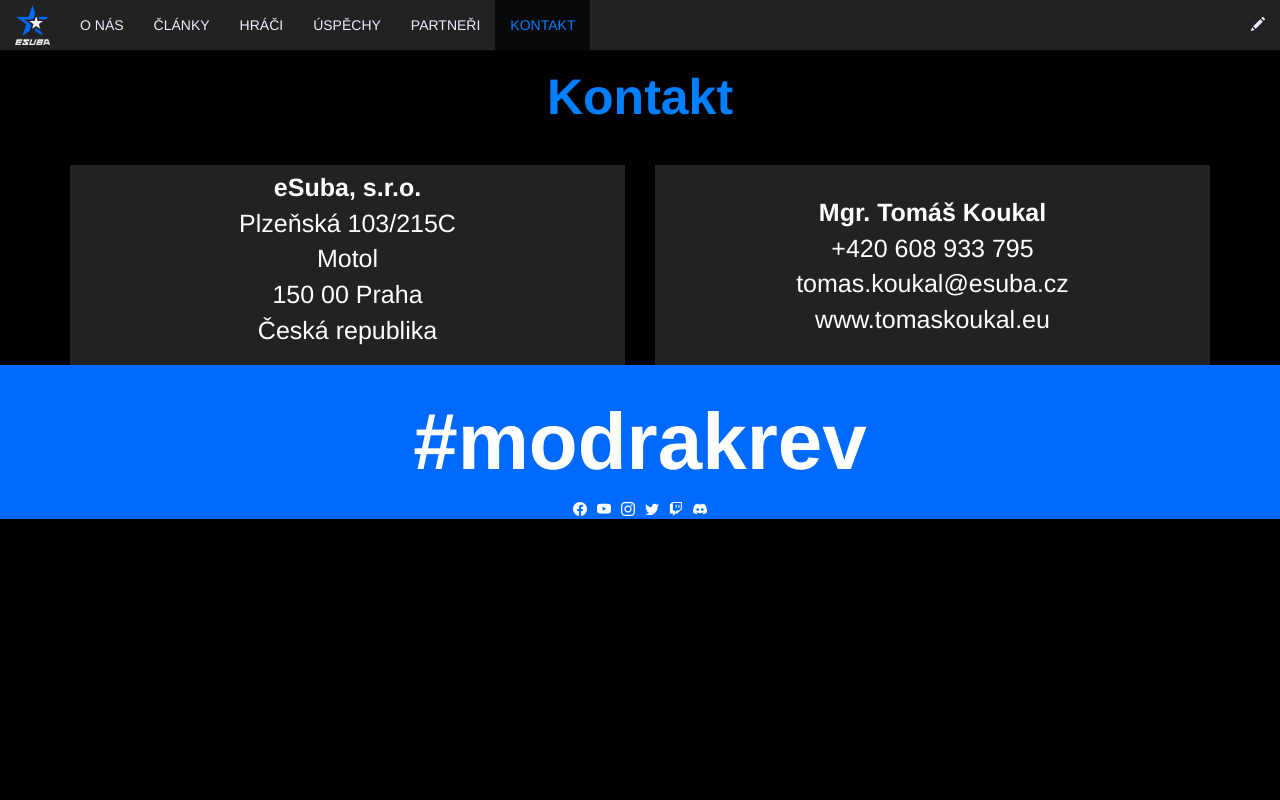
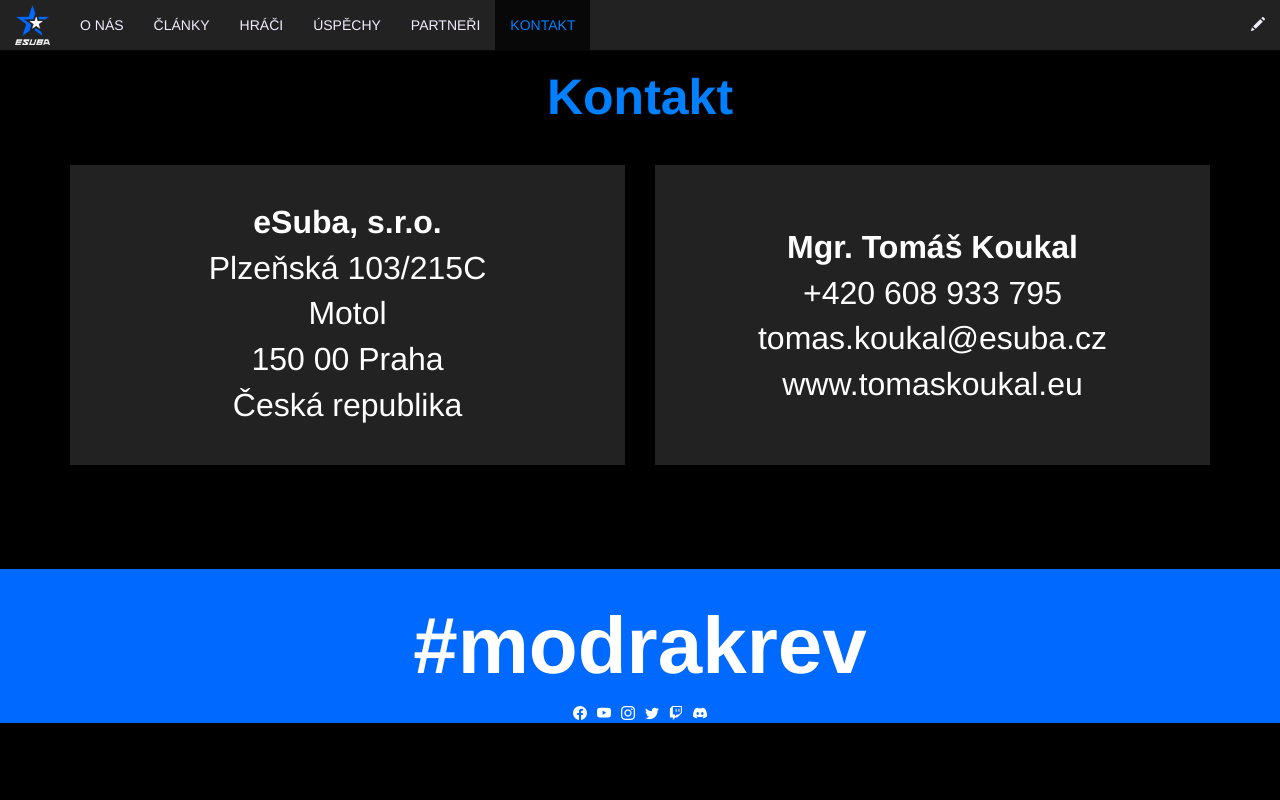
Before and after one commit to LordJokie/Maturitni-projekt, a PHP site: page /PROJEKT/kontakt-strana.php in a window 1280 px wide. Run offline with PHP 8.4, Linux system fonts and the light colour scheme.

Commit message:
Update the contact page layout and styling.
- Added min-height to the body.
- Increased font sizes.
- Adjusted margins and paddings.
- Changed background colors.

```diff
--- a/kontakt-strana.php
+++ b/kontakt-strana.php
@@ -9,6 +9,9 @@
     <script src="https://ajax.googleapis.com/ajax/libs/jquery/3.7.1/jquery.min.js"></script>
     <script src="https://maxcdn.bootstrapcdn.com/bootstrap/3.4.1/js/bootstrap.min.js"></script>
     <style>
+        body {
+          min-height: 100vh;
+        }
         ::-webkit-scrollbar {
           width: 10px;
         }
@@ -56,9 +59,9 @@
           color: #007FFF;
         }
         p {
-          font-size: 25px;
+          font-size: 32px;
           color: white;
-          margin-top: 5px;
+          margin-top: 35px;
         }
         h2 {
           font-size: 40px;
@@ -67,14 +70,14 @@
         }
         .col-md-6 {
           margin-top: 30px;
-          height: 200px;
+          height: 404px;
         }
         #kontakt {
-          margin-top: 30px;
+          margin-top: 60px;
         }
         .col-md-12 {
           background-color: #222;
-          height: 200px;
+          height: 300px;
         }
         #modrej {
           background-color: #0069FF;
```
